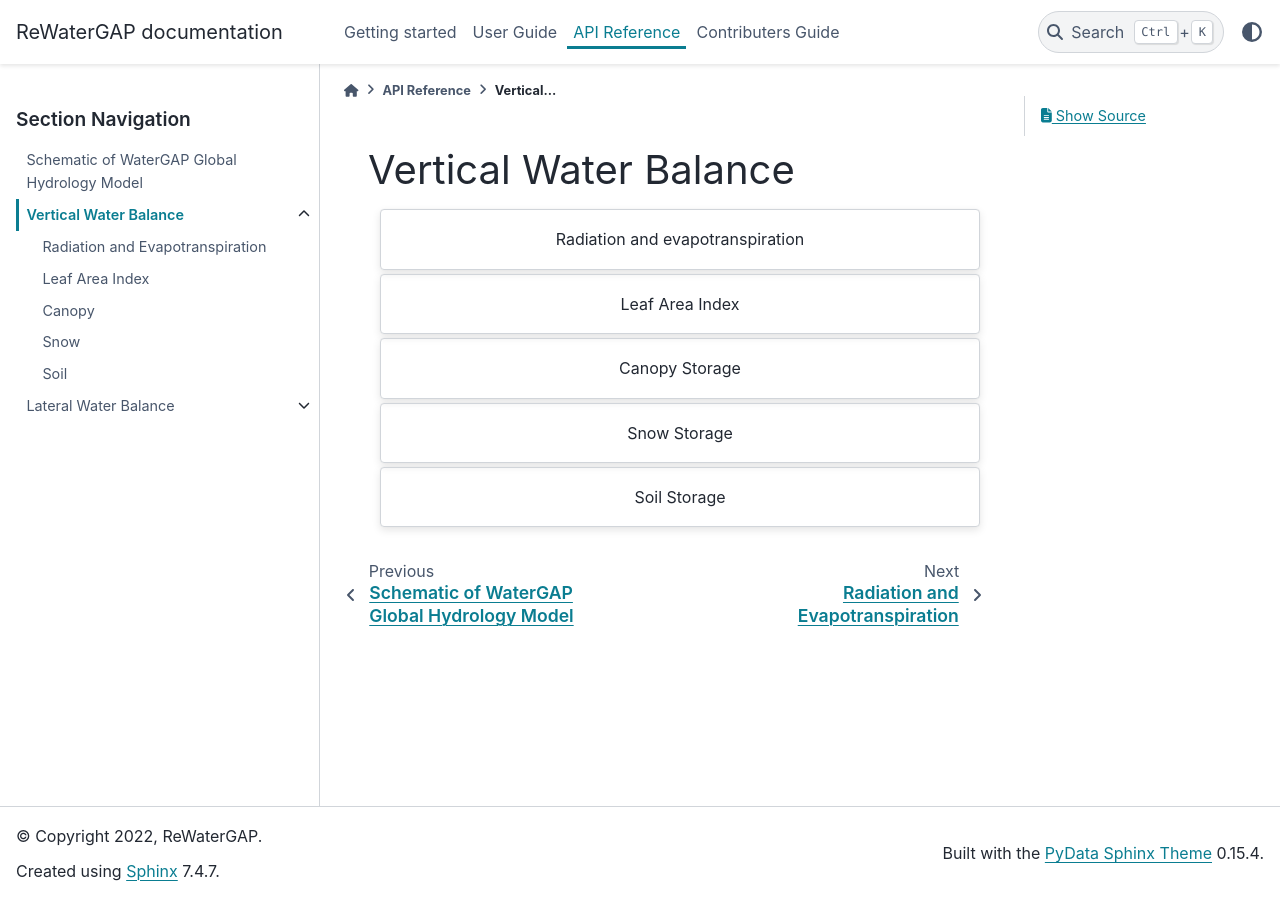
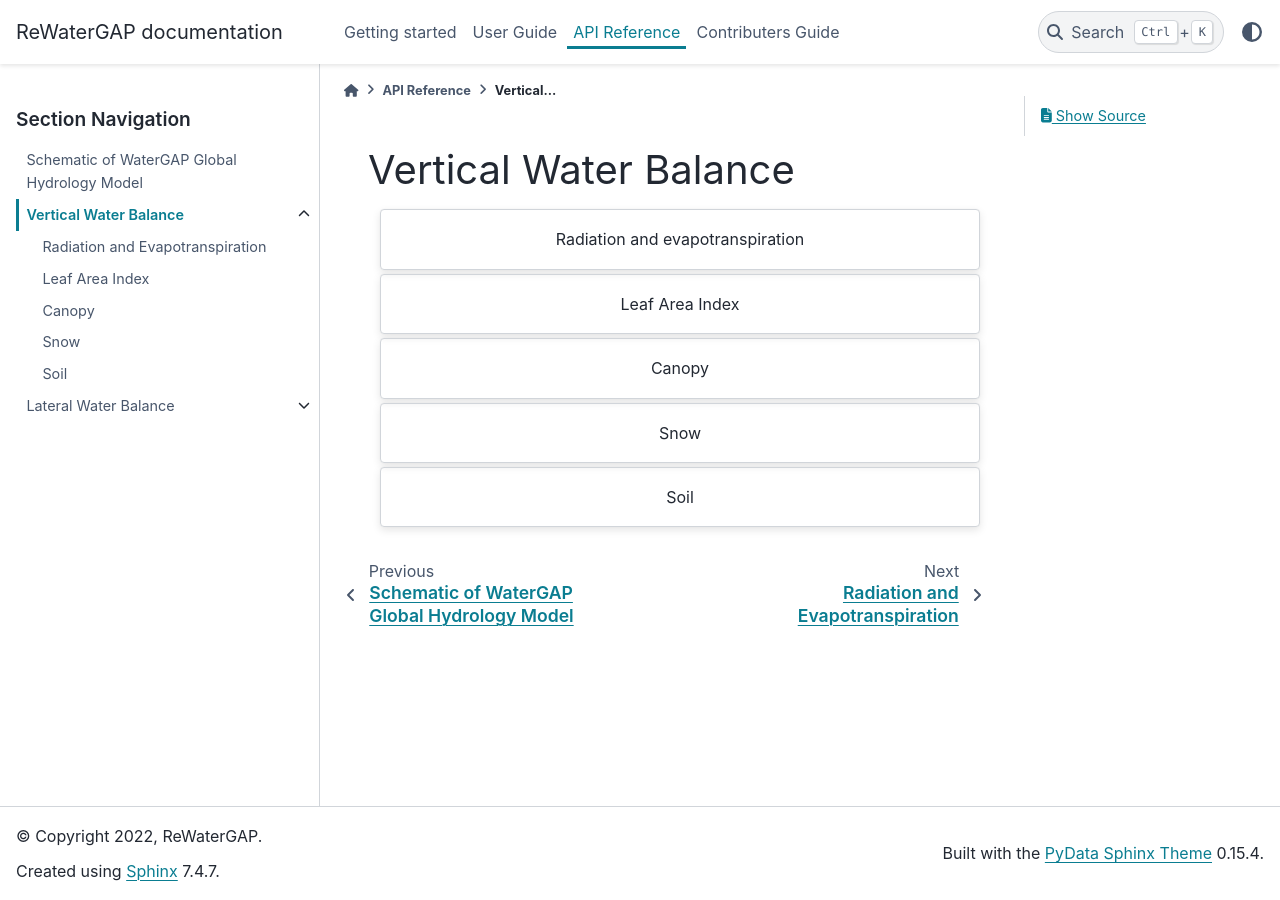
Before and after one commit to HydrologyFrankfurt/ReWaterGAP, a Sphinx documentation site: the page built from docs/api_docs/vertical_water_balance/index.rst, in a window 1280 px wide. Built offline with Sphinx 7.4.7 and the PyData theme 0.15.4, drawn with Linux system fonts in a browser that asks for light colours; pages that are not in the unit, such as notebooks, are missing from menus.

Commit message:
Update index.rst

```diff
--- a/docs/api_docs/vertical_water_balance/index.rst
+++ b/docs/api_docs/vertical_water_balance/index.rst
@@ -26,21 +26,21 @@ Vertical Water Balance
         :link:  canopy
         :link-type: ref
 
-        Canopy Storage
+        Canopy
 
     .. grid-item-card::
         :text-align: center
         :link:  snow
         :link-type: ref
 
-        Snow Storage
+        Snow
 
     .. grid-item-card::
         :text-align: center
         :link:  soil
         :link-type: ref
 
-        Soil Storage
+        Soil
 
 .. toctree::
     :maxdepth: 1
```
